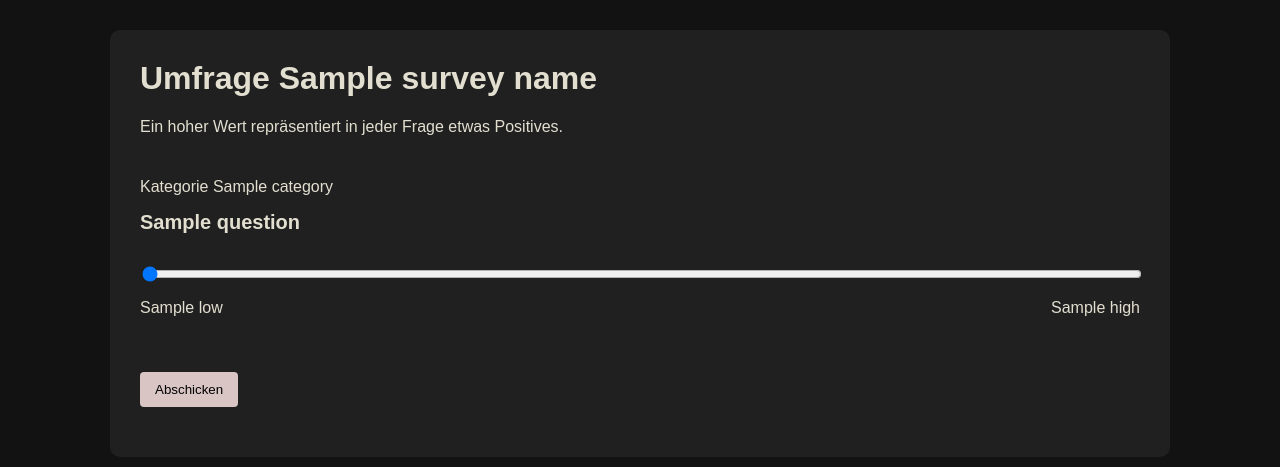
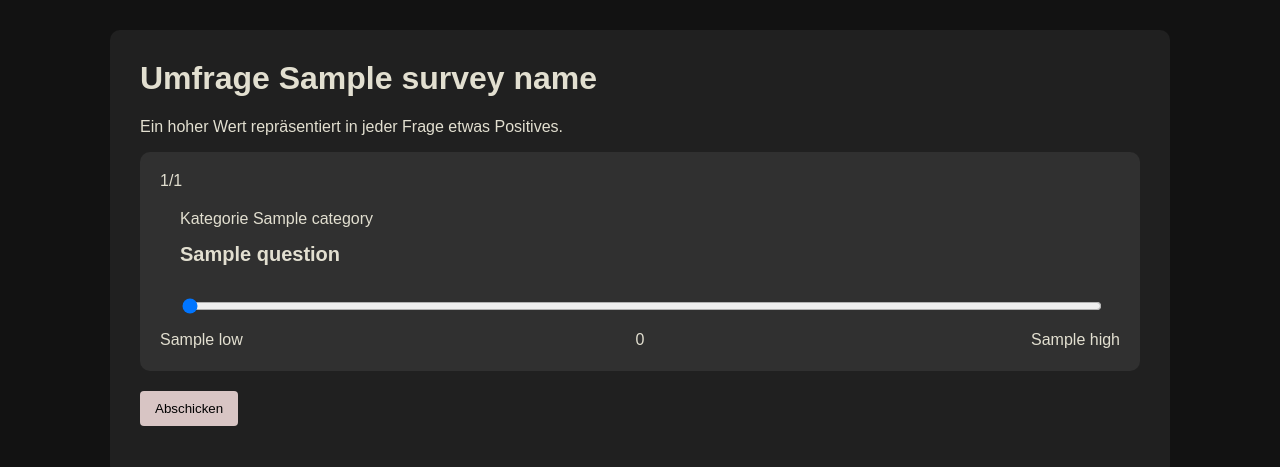
Before and after one commit to johnturbo82/team_health, a Flask app: template templates/survey.html in a window 1280 px wide. Shown: the top 467 px of the page. Run offline with Flask 3, Linux system fonts and the light colour scheme; the template is opened without the code that fills it: most values are stand-ins (such as "Sample title", 1, 10 or a date in 2020).

Commit message:
DB questions, Survey view

```diff
--- a/static/style.css
+++ b/static/style.css
@@ -41,6 +41,28 @@ input[type="submit"]:hover {
     background-color: #4cae4c;
 }
 
+/* button {
+    padding: 10px 15px;
+    background-color: #d8c5c4;
+    color: black;
+    border: none;
+    cursor: pointer;
+    border-radius: 4px;
+} */
+
+.navigation {
+    margin-top: 20px;
+    margin-bottom: 20px;
+}
+
+.navigation .previous {
+    margin-right: 0;
+}
+
+.navigation .next {
+    margin-left: 0;
+}
+
 button {
     padding: 10px 15px;
     background-color: #d8c5c4;
@@ -48,6 +70,11 @@ button {
     border: none;
     cursor: pointer;
     border-radius: 4px;
+    transition: background-color 0.3s ease;
+}
+
+button:hover {
+    background-color: rebeccapurple;
 }
 
 table {
@@ -93,11 +120,16 @@ span.em {
     font-size: 19px;
 }
 
+.question-container {
+    padding: 20px;
+    border-radius: 10px;
+    background-color: #303030;
+}
+
 .question {
     position: relative;
-    min-height: 200px;
-    padding: 10px 0;
-    border-bottom: 2px solid #ddd;
+    /* min-height: 200px; */
+    padding: 20px;
 }
 
 .question label, .question input {
@@ -116,13 +148,19 @@ span.em {
     left: 0;
 }
 
+.question .middle {
+    position: absolute;
+    right: 50%;
+    transform: translateX(50%);
+}
+
 .question .right {
     position: absolute;
     right: 0;
 }
 
 .question .category {
-    margin-bottom: 0;
+    margin: 0;
 }
 
 .question:last-of-type {
--- a/templates/base.html
+++ b/templates/base.html
@@ -18,6 +18,7 @@
         {% block content %}{% endblock %}
         <p class="user">User ID: {{ user }}</p>
     </div>
+    {% block scripts %}{% endblock %}
 </body>
 
 </html>
--- a/templates/survey.html
+++ b/templates/survey.html
@@ -9,19 +9,75 @@
 {% if questions %}
 <form method="post" action="/submit_survey">
     <input type="hidden" name="survey_uuid" value="{{ survey_uuid }}">
-    {% for question in questions %}
-    <div class="question">
-        <p class="category">Kategorie {{ question.category }}</p>
-        <label for="question_{{ question.id }}">{{ question.question }}</label>
-        <input type="range" id="question_{{ question.id }}" name="question_{{ question.id }}" min="1" max="10" value="0"
-            required>
-        <div class="left">{{ question.low }}</div>
-        <div class="right">{{ question.high }}</div>
+    <div class="question-container">
+        {% for question in questions %}
+        <span id="question-counter"></span>
+        <div class="question" id="question_{{ question.id }}" style="display: none;">
+            <p class="category">Kategorie {{ question.category }}</p>
+            <label for="question_input_{{ question.id }}">{{ question.question }}</label>
+            <input type="range" id="question_input_{{ question.id }}" name="question_{{ question.id }}" min="1" max="10" value="0" required>
+            <div class="left">{{ question.low }}</div>
+            <div class="middle" id="score">0</div>
+            <div class="right">{{ question.high }}</div>
+        </div>
+        {% endfor %}
     </div>
-    {% endfor %}
-    <button type="submit">Abschicken</button>
+    <div class="navigation">
+        <button type="button" id="prev">Zurück</button>
+        <button type="button" id="next">Weiter</button>
+    </div>
+    <button type="submit" style="display: none;" id="submit">Abschicken</button>
 </form>
 {% else %}
 <p>No questions found for this survey.</p>
 {% endif %}
 {% endblock %}
+
+{% block scripts %}
+<script>
+document.addEventListener("DOMContentLoaded", function() {
+    let currentQuestion = 0;
+    const questions = document.querySelectorAll(".question");
+    const prevButton = document.getElementById("prev");
+    const nextButton = document.getElementById("next");
+    const submitButton = document.getElementById("submit");
+    const questionCounter = document.getElementById("question-counter");
+
+    function showQuestion(index) {
+        questions.forEach((question, i) => {
+            question.style.display = i === index ? "block" : "none";
+        });
+        prevButton.style.display = index === 0 ? "none" : "inline-block";
+        nextButton.style.display = index === questions.length - 1 ? "none" : "inline-block";
+        submitButton.style.display = index === questions.length - 1 ? "inline-block" : "none";
+        questionCounter.textContent = `${index + 1}/${questions.length}`;
+    }
+
+    function updateScore(event) {
+        const scoreElement = event.target.closest('.question').querySelector('#score');
+        scoreElement.textContent = event.target.value;
+    }
+
+    questions.forEach(question => {
+        const rangeInput = question.querySelector('input[type="range"]');
+        rangeInput.addEventListener('input', updateScore);
+    });
+
+    prevButton.addEventListener("click", function() {
+        if (currentQuestion > 0) {
+            currentQuestion--;
+            showQuestion(currentQuestion);
+        }
+    });
+
+    nextButton.addEventListener("click", function() {
+        if (currentQuestion < questions.length - 1) {
+            currentQuestion++;
+            showQuestion(currentQuestion);
+        }
+    });
+
+    showQuestion(currentQuestion);
+});
+</script>
+{% endblock %}
```
Also changed, not shown: database.db (added), 1 other file.
